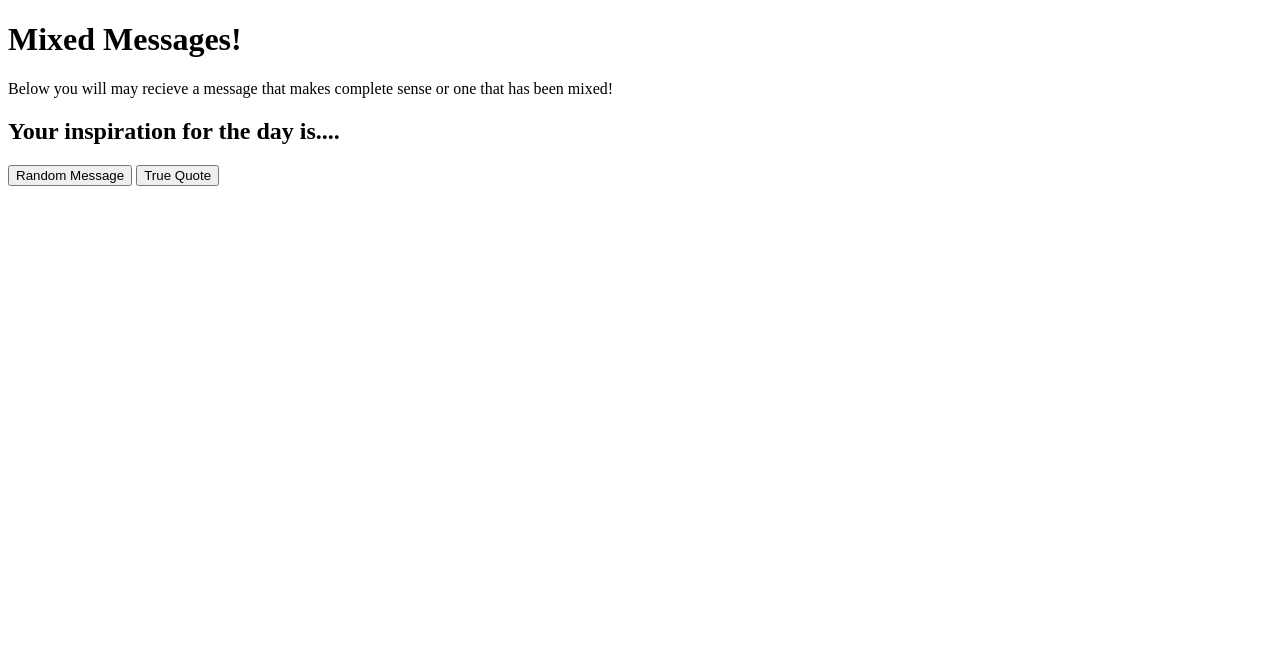
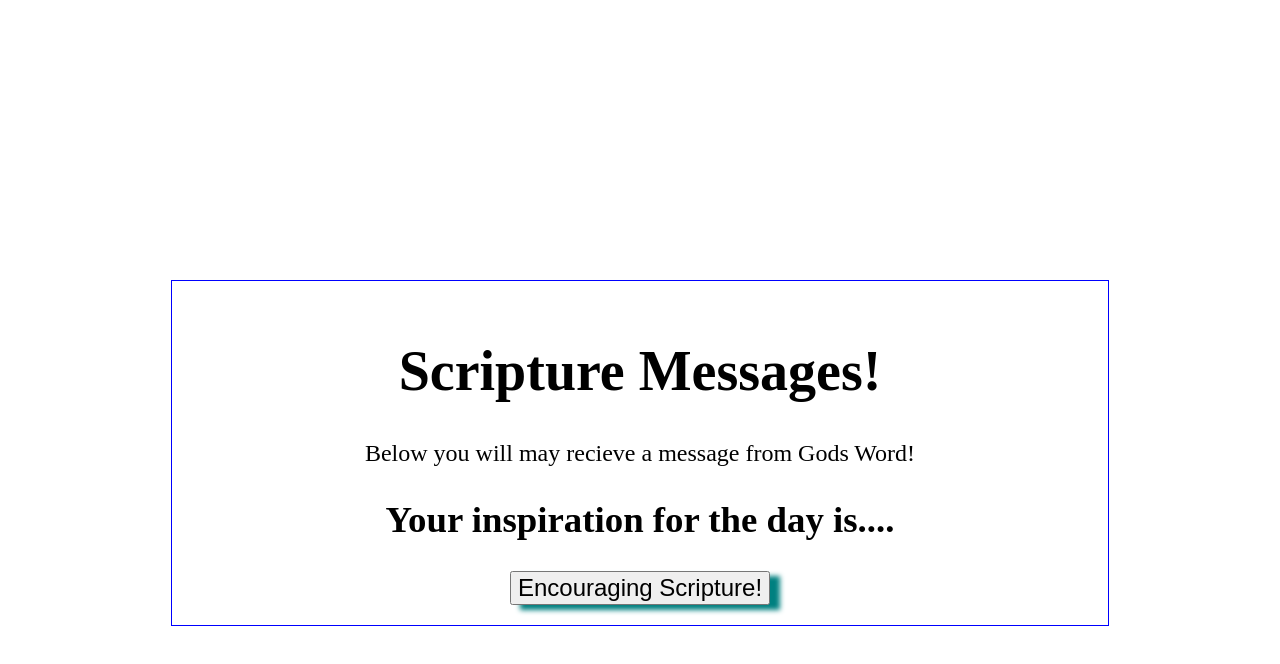
Before and after one commit to garber89/mixed_messages, a plain HTML site: page index.html in a window 1280 px wide. Drawn offline with Linux system fonts and the light colour scheme.

Commit message:
added some logic and made base html side with some css styles.

```diff
--- a/app.js
+++ b/app.js
@@ -1,8 +1,10 @@
-//messages
+//messages array, messages will be objects
+const messeges = [{name: '', quote:''},{name: '', quote: ''},];
 
-//mixed messages for mixed button display 3 at a time
-
-
-//real messages for true button display 3 at a time
+const randomMessage = array => Math.floor(Math.random()*array.length)
 
 //root div to display messages
+
+const display = document.getElementById('root');
+const button = document.getElementById('true');
+button.addEventListener('click', function(){display.innerHTML = randomMessage})
--- a/index.html
+++ b/index.html
@@ -4,18 +4,21 @@
     <meta charset="UTF-8">
     <meta http-equiv="X-UA-Compatible" content="IE=edge">
     <meta name="viewport" content="width=device-width, initial-scale=1.0">
+    <link rel="stylesheet" href="style.css">
     <title>Mixed Messages</title>
 </head>
 <body>
+    <div id="card">
     <header>
-        <h1>Mixed Messages!</h1>
-        <p>Below you will may recieve a message that makes complete sense or one that has been mixed!</p>
+        <h1>Scripture Messages!</h1>
+        <p>Below you will may recieve a message from Gods Word!</p>
     </header>
     <main>
         <h2>Your inspiration for the day is....</h2>
         <div id="root"></div>
-        <button id="random">Random Message</button>
-        <button id="true">True Quote</button>
+        <button id="true">Encouraging Scripture!</button>
     </main>
+    </div>
+    <script src="app.js"></script>
 </body>
 </html>
--- a/style.css
+++ b/style.css
@@ -0,0 +1,25 @@
+#card{
+    text-align: center;
+    width: 70vw;
+    margin: auto;
+    border: 1px solid blue;
+    margin-top: 35vh;
+    padding: 20px;
+}
+h1{
+    font-size: 3.5em;
+}
+h2{
+    font-size: 2.3em;
+}
+p{
+    font-size: 1.5rem;
+}
+button{
+    font-size: 1.5rem;
+    box-shadow: 10px 5px 5px teal;
+    ;
+}
+#root{
+    font-size: 1.5rem;
+}
```
